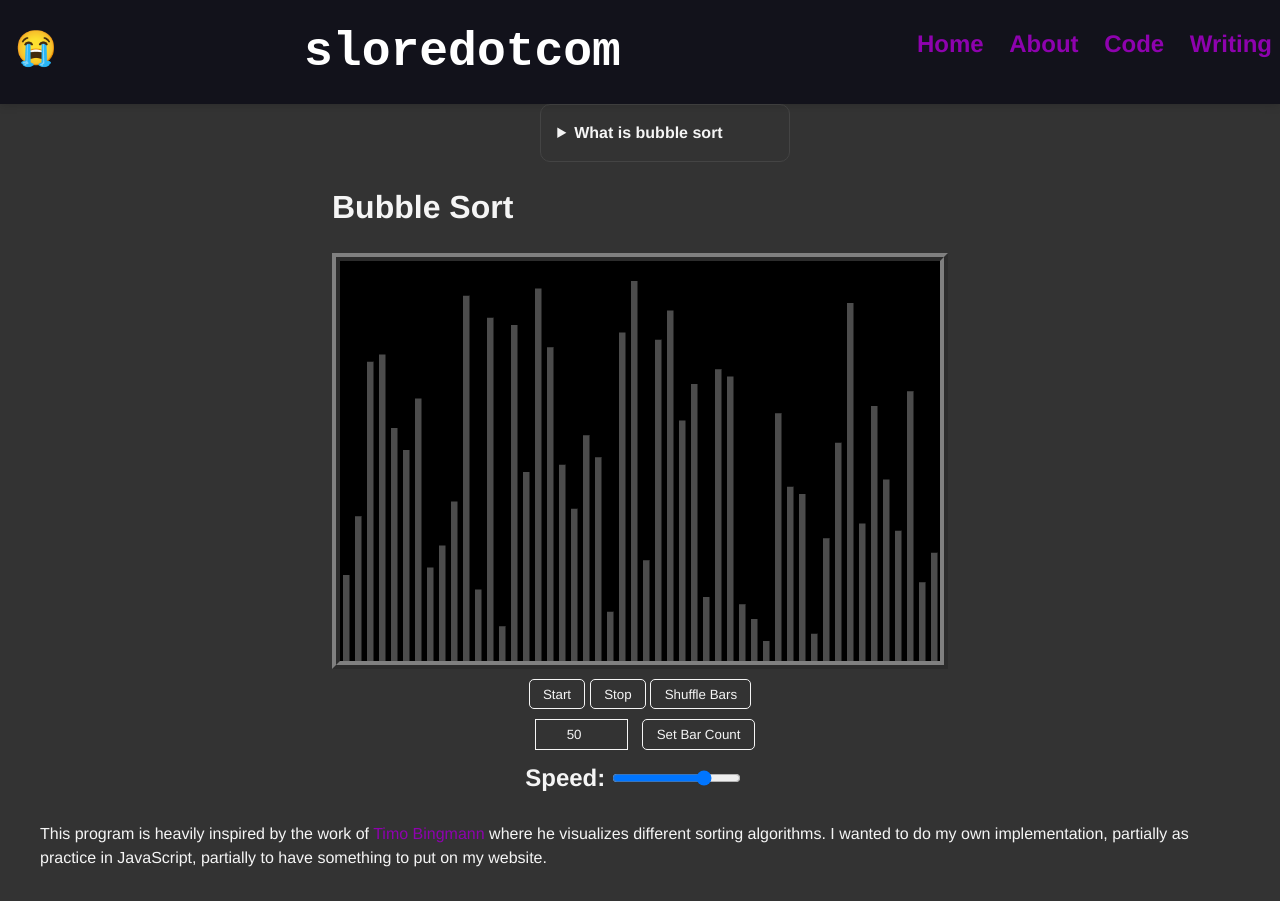
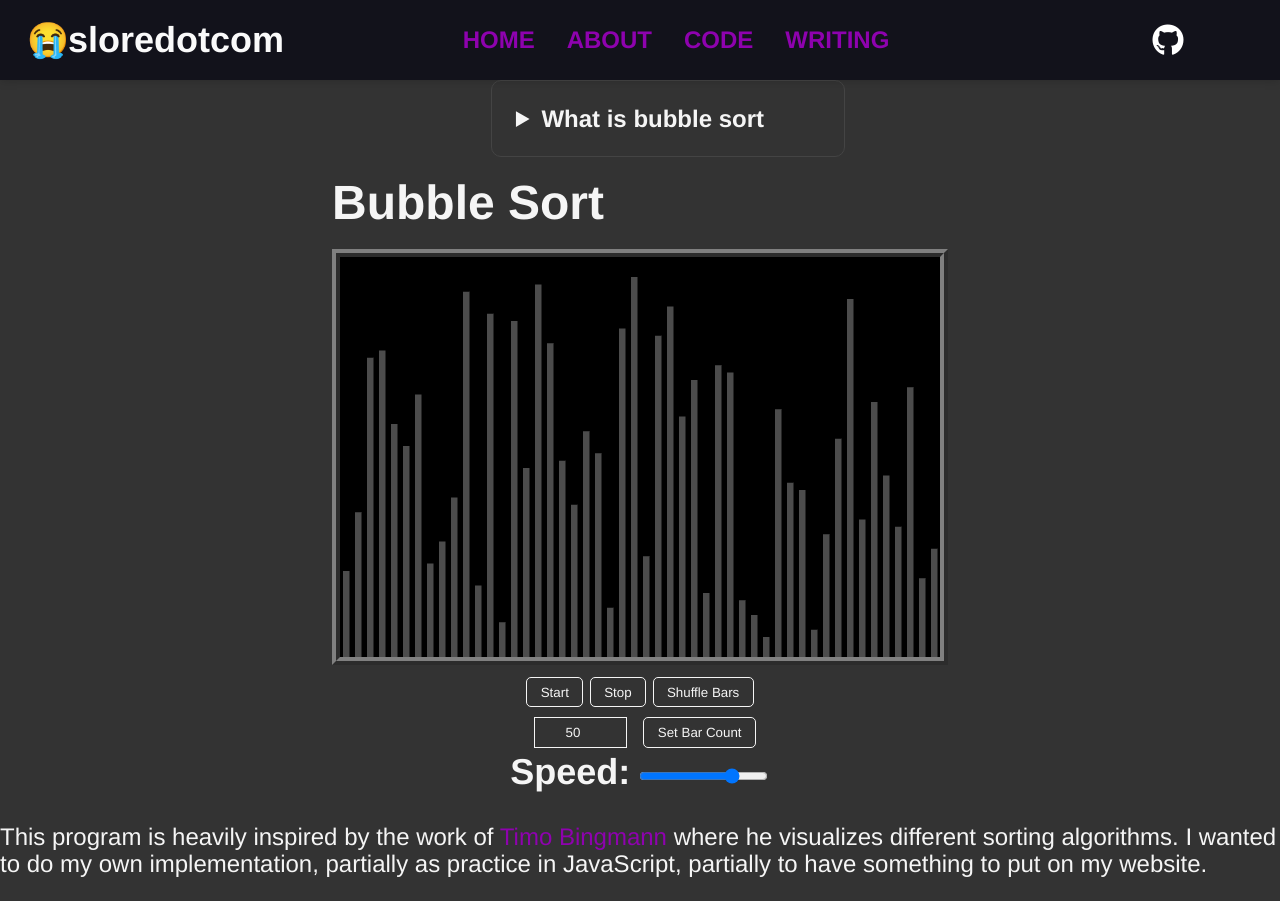
Before and after one commit to SebLore/SebLore.github.io, a plain HTML site: page sloredotcom/bars/index.html in a window 1280 px wide. Drawn offline with Linux system fonts and the light colour scheme.

Commit message:
new nav bar

```diff
--- a/sloredotcom/bars/index.html
+++ b/sloredotcom/bars/index.html
@@ -6,29 +6,53 @@
     <meta name="viewport" content="width=device-width, initial-scale=1.0">
     <title>WebGL Sorting Visualization</title>
     <link rel="stylesheet" href="../style.css">
+    <link rel="stylesheet" href="https://cdnjs.cloudflare.com/ajax/libs/font-awesome/6.7.2/css/all.min.css">
+
 </head>
 
 <body>
-    <div class="navbar">
-        <div class="navitem">
-            <a href="">
-                <div class="logo">
-                    <img src="../../images/logo.png" alt="logo">
+    <nav class="navbar fixed-top">
+        <div class="container">
+            <div class="logo-container">
+                <a class=logo href="/">
+                    <img src="../../images/logo.png" alt="logo" style="max-width:50px"/>
+                </a>
+                <a href="/">
+                    <h2>sloredotcom</h2>
+                </a>
+            </div>
+
+            <div id="navbarContent">
+                <div id="block-navigation">
+                    <ul id="navItems" class="nav navbar-nav">
+                        <li class="navitem">
+                            <a class="nav-link" href="../">HOME</a>
+                        </li>
+                        <li class="navitem">
+                            <a class="nav-link" href="../about/">ABOUT</a>
+                        </li>
+                        <li class="navitem">
+                            <a class="nav-link" href="../bars/">CODE</a>
+                        </li>
+                        <li class="navitem">
+                            <a class="nav-link" href="../writing/">WRITING</a>
+                        </li>
+                    </ul>
                 </div>
-            </a>
+            </div>
+            <div class="externals-container">
+                <div class="block-externals" >
+                    <ul id="externals" class="nav navbar-nav">
+                        <li class="navitem">
+                            <a class="nav-link" href="https://github.com/SebLore">
+                                <i class="fa-brands fa-github" style="font-size: inherit"></i>
+                            </a>
+                        </li>
+                    </ul>
+                </div>
+            </div>
         </div>
-        <div class="navitem">
-            <h1>sloredotcom</h1>
-        </div>
-        <div class="navitem">
-            <ul>
-                <li><a href="../../">Home</a></li>
-                <li><a href="../../">About</a></li>
-                <li><a href="../bars">Code</a></li>
-                <li><a href="../writing">Writing</a></li>
-            </ul>
-        </div>
-    </div>
+    </nav>
     <div class="main-container">
         <div class="left">
             <details>
--- a/sloredotcom/style.css
+++ b/sloredotcom/style.css
@@ -7,7 +7,7 @@
 *,
 *::before,
 *::after {
-  box-sizing: border-box;
+    box-sizing: border-box;
 }
 
 /*
@@ -16,8 +16,8 @@
 */
 
 :root {
-    /* custom properties*/
-    /* FONTS */
+    scroll-behavior: smooth;
+    /*custom */
     --main-font-family: 'Franklin Gothic Medium', 'Arial Narrow', Arial, sans-serif;
 
     /* COLORS */
@@ -40,8 +40,8 @@
     --main-link-visited-hover-color: #0056b3;
 
     /* sizes */
-    --main-max-width: clamp(1200px, 90%, 1400px);
-    --main-font-size: 16px;
+    --main-max-width: clamp(1200px, 100%, 1400px);
+    --main-font-size: 24px;
 }
 
 /* if user prefers dark mode */
@@ -83,8 +83,8 @@
 
 html {
     /* box-sizing: border-box; */
-    scroll-behavior: smooth;
-    font-size: var(--main-font-size);
+
+    height: 100%;
     text-rendering: optimizeLegibility;
     -moz-text-size-adjust: 100%;
     -webkit-text-size-adjust: 100%;
@@ -108,11 +108,12 @@ textarea {
 /* established types and classes */
 body {
     color: var(--main-font-color);
+    min-height: 100%;
     margin: 0;
     padding: 0;
-    font-size: var(--main-font-size);
+    font-size: 1.5rem;
+    line-height: 1.7rem;
     font-weight: 400;
-    line-height: 1.5;
 }
 
 a {
@@ -124,7 +125,9 @@ a:hover {
     color: var(--main-link-hover-color);
 }
 
-dl, ol, ul {
+dl,
+ol,
+ul {
     margin-top: 0;
     margin-bottom: 1rem;
 }
@@ -205,13 +208,12 @@ canvas {
     align-items: center;
     max-width: var(--main-max-width);
     margin: auto;
+    margin-right: auto;
+    margin-left: auto;
     overflow: hidden;
-    margin-top: 20px;
     width: 100%;
     padding-right: 0.75rem;
     padding-left: 0.75rem;
-    margin-right: auto;
-    margin-left: auto;
 }
 
 /* left side of the page */
@@ -289,7 +291,7 @@ canvas {
     align-self: center;
 }
 
-.fixed-top{
+.fixed-top {
     position: fixed;
     top: 0;
     right: 0;
@@ -312,8 +314,7 @@ canvas {
     width: 100%;
     background: #12121b !important;
     color: white;
-    font-family: montserrat;
-    font-family: 'Courier New', Courier, monospace;
+    font-family:inherit;
     text-decoration: none;
     z-index: 2;
     background-color: rgba(0, 0, 0, 0.3);
@@ -324,44 +325,73 @@ canvas {
     margin-top: 0;
 }
 
-.navbar-nav{
+.nav {
     display: flex;
-    flex-direction:column;
-    padding-left:0;
-    margin-bottom:0;
-    list-style:none;
+    flex-wrap: wrap;
+    padding-left: 0;
+    margin-bottom: 0;
+    list-style: none;
 }
 
-@media(min-width: 1200px)
-{
-    .navbar-nav{
+
+.navbar-nav {
+    display: flex;
+    justify-content: center;
+    flex-direction: column;
+    padding-left: 0;
+    margin-bottom: 0;
+    list-style: none;
+}
+
+@media(min-width: 1200px) {
+    .navbar-nav {
         flex-direction: row;
     }
 }
 
-.navbar .container{
+@media (min-width: 1200px) {
+    .navbar-expand-xl .navbar-nav .nav-link {
+      padding-right: .5rem;
+      padding-left: .5rem;
+    }
+  }
+
+.navbar .container {
     display: flex;
     flex-wrap: inherit;
     align-items: center;
-    justify-content: space-between;
+    justify-content: inherit;
 }
 
-.navbar a{
+.navbar .logo-container{
+    display: flex;
+    flex-direction: row;
+    justify-content: left;
+    align-items: center;
+}
+
+.navbar a {
     color: var(--main-link-color);
     text-decoration: none !important;
+    display: flex;
+    flex-direction:column;
+    justify-content:center;
+    align-items:center;
+}
+.navbar .logo-container h2{
+    align-self: left;
+    margin:0;
+    color:rgb(250, 250, 250);
+}
+
+.nav-link {
+    display: block;
+    padding: 0.5rem 1rem;
 }
 
 .navbar .navitem {
+    color: inherit;
     box-sizing: border-box;
-}
-
-.navbar .navitem li {
-    font-family: var(--main-font-family);
-    font-size: 24px;
-    list-style: none;
-    display: inline-flex;
-    padding: 0 0.5rem;
-    margin: 0;
     font-weight: 600;
 }
 
@@ -379,6 +409,32 @@ canvas {
     color: white;
     margin: 0;
 }
+
+.navbar .externals-container{
+    display: flex;
+    flex-direction:row;
+    justify-content: center;
+}
+
+.navbar .externals-container a{
+    color:white;
+}
+
+.navbar .externals-container .block-externals{
+    margin:0;
+    background-color:inherit;
+    min-width: 200px;
+    font-size:2rem;
+}
+
+.block-externals .external{
+    padding: 0.5rem;
+    font-size: 2rem;
+}
+
+.fa-github {
+    content: "\f09b"; /* This is the Unicode for fa-github */
+  }
 
 .menuItems {
     z-index: 2;
```
Also changed, not shown: sloredotcom/about/index.html (+44 -0 lines), sloredotcom/index.html (+26 -14 lines), sloredotcom/writing/index.html (+1 -0 lines).
